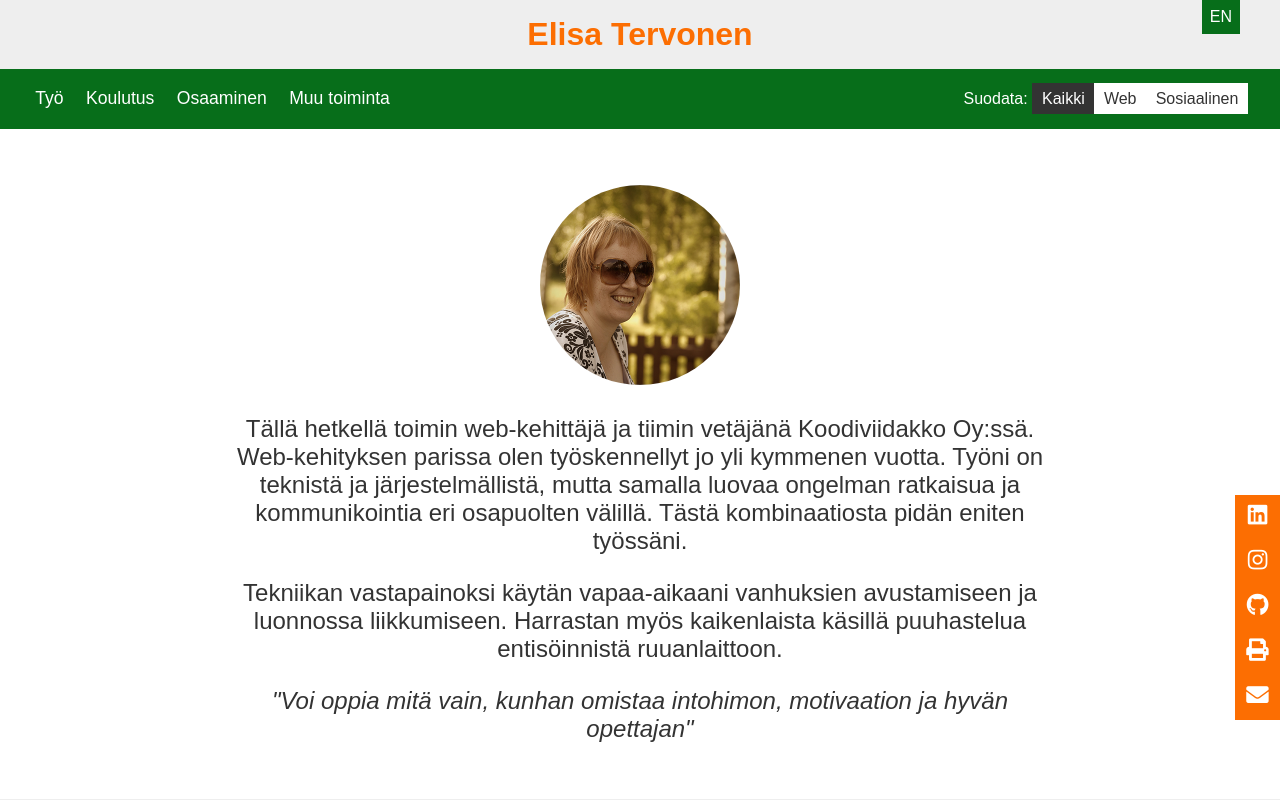
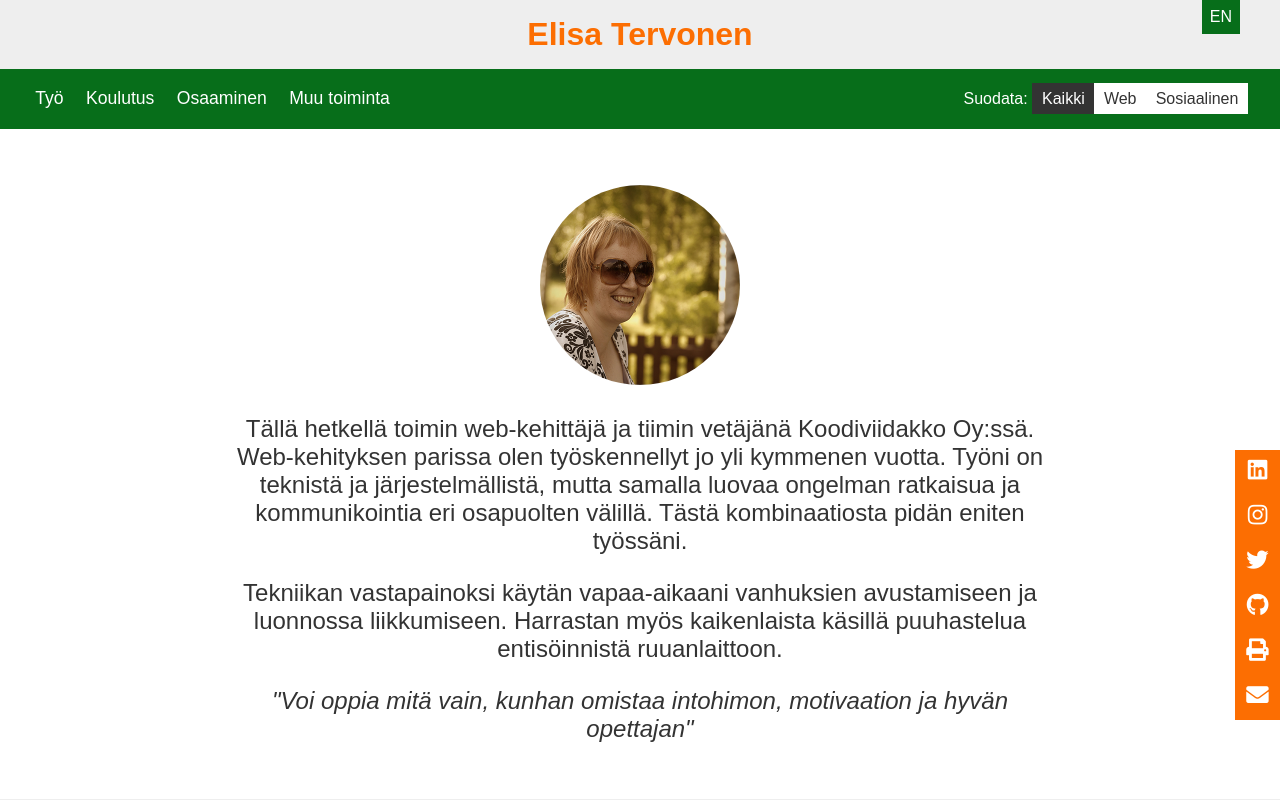
Before and after one commit to lellu/elisatervonencom, a Nuxt app: page / in a window 1280 px wide. Shown: the top 800 px of the page. Built offline with nearby package versions, Linux system fonts and the light colour scheme.

Commit message:
Twitter link

```diff
--- a/components/Sidebar.vue
+++ b/components/Sidebar.vue
@@ -2,6 +2,7 @@
   <div class="utilities">
     <a href="https://www.linkedin.com/in/elisa-tervonen-85114592/" title="LinkedIn Profile"><span>LinkedIn</span><i class="fab fa-linkedin" /></a>
     <a href="https://www.instagram.com/elllulellu/?hl=fi" title="Instagram"><span>Instagram</span><i class="fab fa-instagram" /></a>
+    <a href="https://twitter.com/elisa_tervonen" title="Twitter"><span>Twitter</span><i class="fab fa-twitter" /></a>
     <a href="https://github.com/lellu" title="Github profile"><span>Github</span><i class="fab fa-github" /></a>
     <a :title="$t('sidebar.printpage')" href="javascript:print();"><span>{{ $t('sidebar.print') }}</span> <i class="fas fa-print" /></a>
     <a v-if="false" href="#" title="Tallenna sivu pdf-tiedostona"><span>Tallenna pdf</span> <i class="fas fa-file-pdf"/></a>
```
